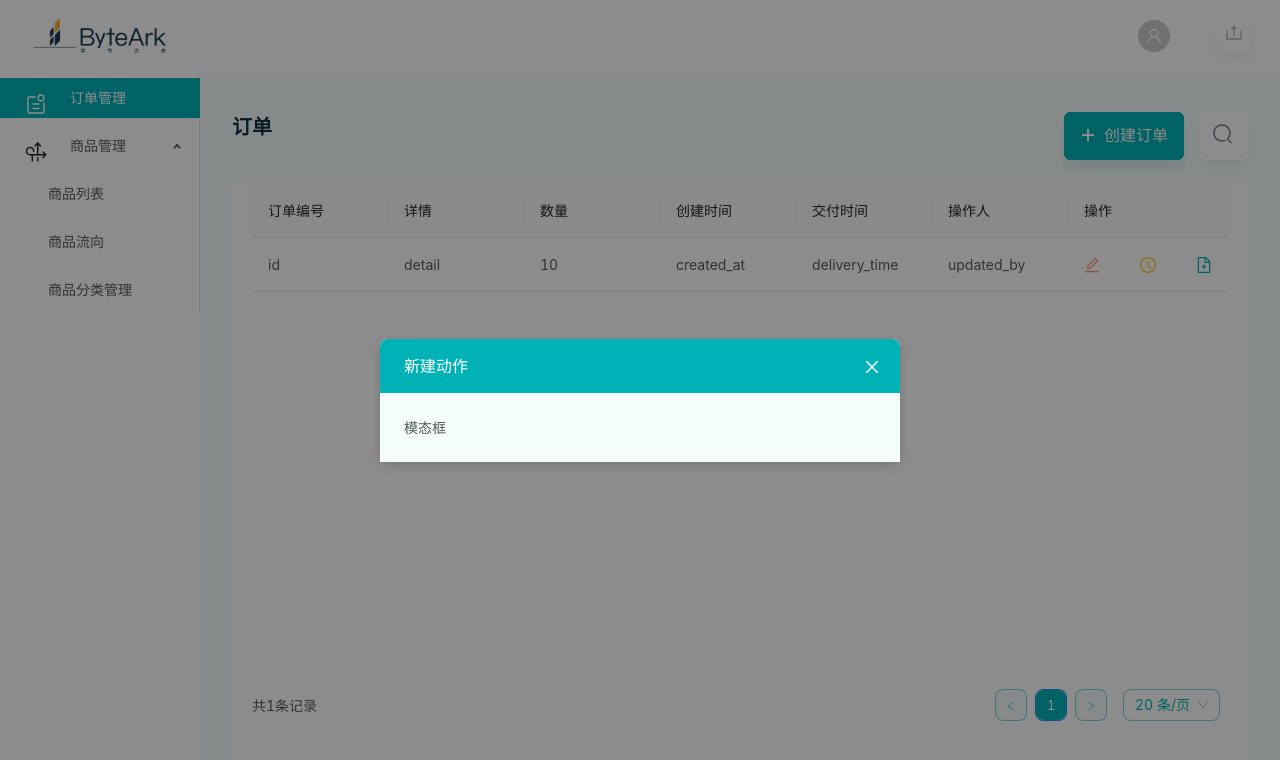
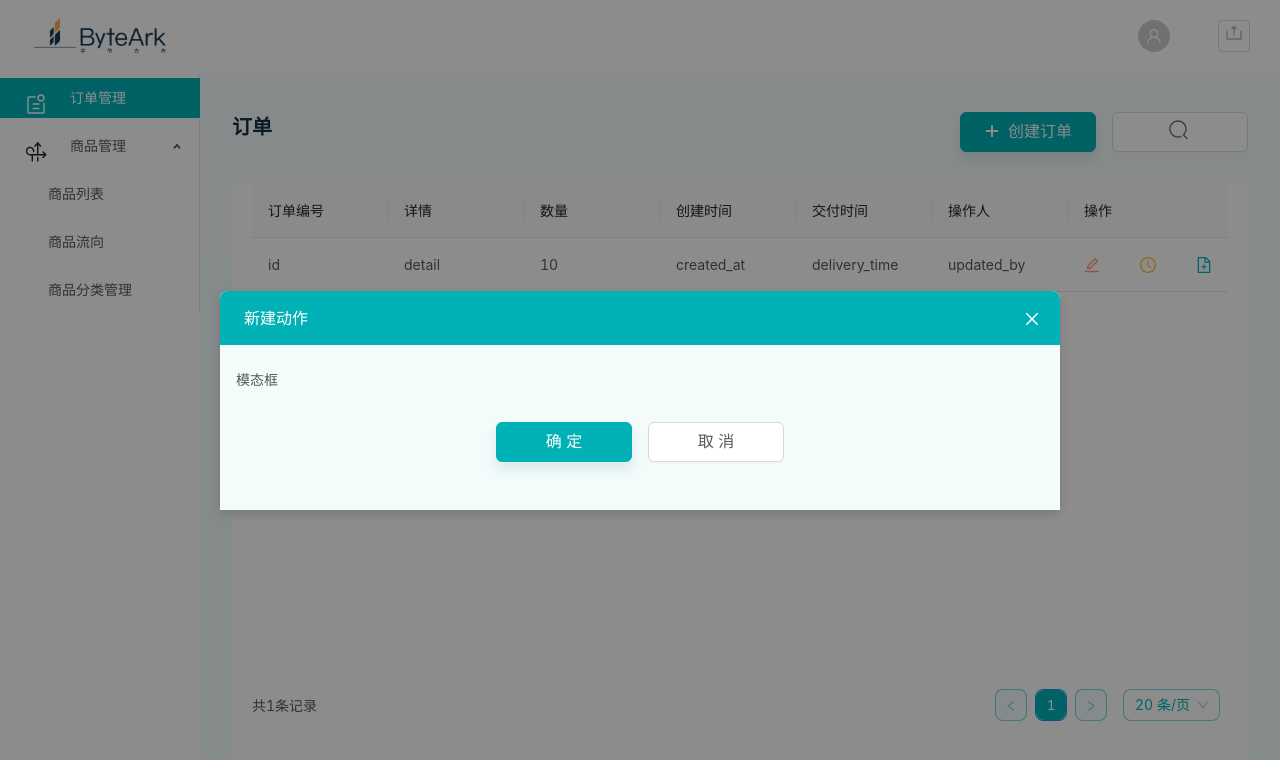
Before and after one commit to gh-efforts/karakul, a Next.js app: page / in a window 1280 px wide. Both pictures are taken after a click on the button "创建订单". Shown: the top 760 px of the page. Built offline with nearby package versions, Linux system fonts and the light colour scheme.

Commit message:
chore: order modal style

```diff
--- /dev/null
+++ b/src/components/modal/index.module.scss
@@ -0,0 +1,16 @@
+.btns {
+  display: grid;
+  grid-auto-flow: column;
+  grid-gap: 16px;
+  padding: 32px 0;
+
+  &-center {
+    justify-content: center;
+  }
+  &-left {
+    justify-content: start;
+  }
+  &-right {
+    justify-content: end;
+  }
+}
--- a/src/components/modal/index.tsx
+++ b/src/components/modal/index.tsx
@@ -1,5 +1,7 @@
 import React, { Component, createContext, ComponentType, useContext } from 'react'
 import { Modal, Button } from 'antd'
+
+import styles from './index.module.scss'
 
 export type ShowModal<T> = (title: string, component: ComponentType<T>, props: T) => void
 
@@ -103,6 +105,31 @@ export function CancelButton({ primary }: { primary?: boolean }): React.ReactEle
   )
 }
 
+export interface ModalButtonGroupProps {
+  OKText?: string
+  onOK?: () => void
+  loading?: boolean
+  position?: 'left' | 'center' | 'right'
+}
+export function ModalButtonGroup({ OKText, onOK, loading, position = 'center' }: ModalButtonGroupProps) {
+  return (
+    <GlobalModalConsumer>
+      {({ hideModal }) => {
+        return (
+          <div className={`${styles.btns} ${styles[`btns-${position}`]}`}>
+            <Button shape='round' size='large' htmlType='button' type='primary' loading={loading} onClick={onOK}>
+              {OKText ?? '确定'}
+            </Button>
+            <Button shape='round' size='large' htmlType='button' type='default' onClick={hideModal}>
+              取消
+            </Button>
+          </div>
+        )
+      }}
+    </GlobalModalConsumer>
+  )
+}
+
 export function useGlobalModal<T>(): GlobalModalState<T> {
   const ctx = useContext(GlobalModalContext)
   return ctx
--- a/src/pages/order/index.tsx
+++ b/src/pages/order/index.tsx
@@ -3,14 +3,19 @@ import { Button } from 'antd'
 import { PlusOutlined } from '@ant-design/icons'
 
 import { withLayout } from '../../layout'
-import { SubHeader, Svg, KTable, useGlobalModal } from '../../components'
+import { SubHeader, Svg, KTable, useGlobalModal, ModalButtonGroup } from '../../components'
 
 import columns, { TOrder } from './columns'
 
 import styles from './index.module.scss'
 
 function CreateModalView(): React.ReactElement {
-  return <div>模态框</div>
+  return (
+    <div>
+      模态框
+      <ModalButtonGroup />
+    </div>
+  )
 }
 
 function Order(): React.ReactElement {
@@ -18,7 +23,6 @@ function Order(): React.ReactElement {
     {
       id: 'id',
       created_at: 'created_at',
-
       updated_at: 'updated_at',
       detail: 'detail',
       amount: 10,
--- a/src/styles/antd.reset.scss
+++ b/src/styles/antd.reset.scss
@@ -52,16 +52,9 @@
 }
 
 // button
-.ant-btn-icon-only {
-  background: #ffffff;
-  box-shadow: 0px 8px 12px rgba(0, 87, 89, 0.05) !important;
-  border-radius: 6px;
-  border: none !important;
-}
-
-.ant-btn-icon-only.ant-btn-lg {
-  width: 48px !important;
-  height: 48px !important;
+.ant-btn-lg {
+  min-width: 136px;
+  height: 40px;
   border-radius: 6px !important;
 }
 
@@ -74,11 +67,10 @@
   border-radius: 6px !important;
 }
 
-.ant-btn-lg {
-  height: 48px !important;
+// modal
+.ant-modal {
+  min-width: 840px;
 }
-
-// modal
 .ant-modal-content {
   border-radius: 8px !important;
 }
@@ -90,10 +82,17 @@
   border-radius: 8px 8px 0 0 !important;
 }
 .ant-modal-body {
+  padding: 24px 16px 16px !important;
   background: #f3fbfb !important;
 }
-.ant-modal-title,
-.ant-modal-close-icon {
+
+.ant-modal-close {
+  color: #fff !important;
+  &:hover {
+    color: #ff836b !important;
+  }
+}
+.ant-modal-title {
   color: #fff !important;
 }
 
```
Also changed, not shown: antd.value.less (+10 -11 lines).
